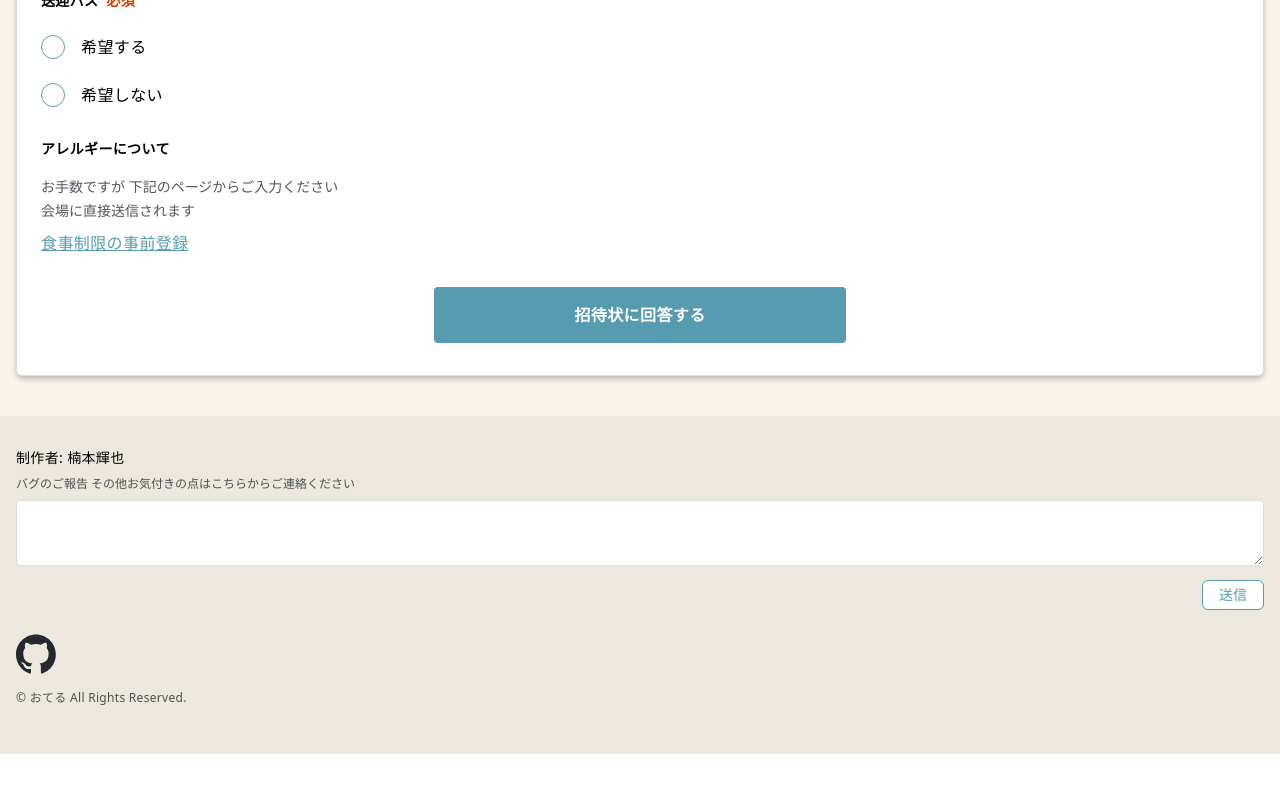
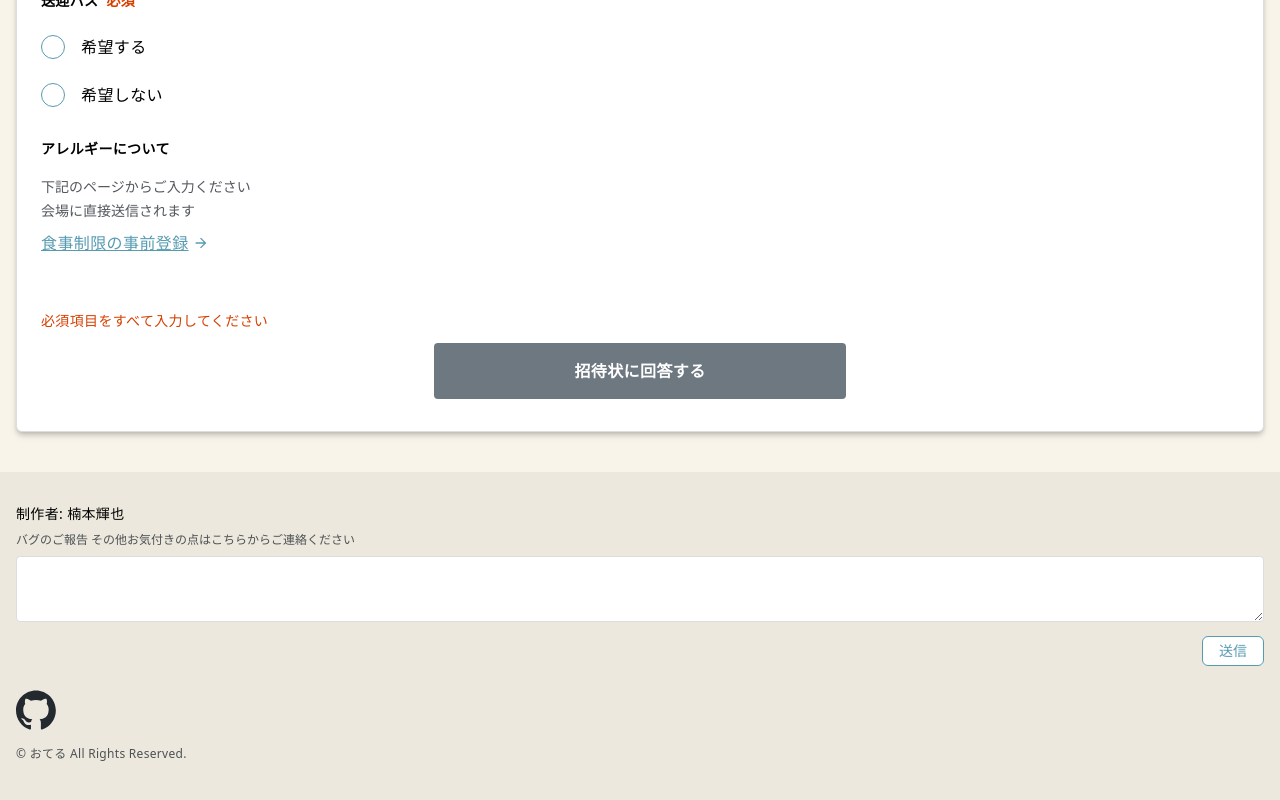
Before and after one commit to teru1116/sun-teru-invitation, a SvelteKit app: page / in a window 1280 px wide. Shown: the part 3100-3900 px from the top of the page. Before the commit the page ends 3854 px from the top, so only its background shows below. Built offline with nearby package versions, Linux system fonts and the light colour scheme.

Commit message:
必須項目ぜんぶ入力するまでdisabled

```diff
--- a/src/components/answer-form.svelte
+++ b/src/components/answer-form.svelte
@@ -2,12 +2,23 @@
   import PostalCodeInput, { type PostalCodeInputChangeEvent } from "./postal-code-input.svelte";
   import PrefectureSelect from "./prefecture-select.svelte";
   import RadioButtonGroup from "./radio-button-group.svelte";
+  import ArrowForwardSvg from "./icons/arrow-forward-svg.svelte";
 
+  let willAttend: boolean | null = null
+  let phoneNumber = ''
+  let email = ''
+  let birthday = ''
   let postalCode = ''
   let prefecture = ''
   let address = ''
+  let willUseShuttleBus: boolean | null = null
+
+  function onWillAttendChange(event: CustomEvent<boolean>) {
+    willAttend = event.detail
+  }
 
   function onPostalCodeChange(event: CustomEvent<PostalCodeInputChangeEvent>) {
+    postalCode = event.detail.postalCode
     prefecture = event.detail.prefecture
     address = event.detail.city
   }
@@ -15,29 +26,37 @@
   function onPrefectureSelect(event: CustomEvent<string>) {
     prefecture = event.detail
   }
+
+  function onWillUseShuttleBus(event: CustomEvent<boolean>) {
+    willUseShuttleBus = event.detail
+  }
+
+  $: disabled = willAttend === null || !phoneNumber || !email || !birthday || !postalCode || !prefecture || !address || willUseShuttleBus === null
 </script>
+
 <form>
   <fieldset class="required">
     <legend>ご出欠</legend>
     <RadioButtonGroup
       name="ご出欠"
       options={['ご出席', 'ご欠席'].map(value => ({ label: value, value }))}
+      on:change={onWillAttendChange}
     />
   </fieldset>
 
   <fieldset class="required">
     <legend>電話番号</legend>
-    <input type="tel" name="電話番号" placeholder="09012345678" required>
+    <input type="tel" name="電話番号" placeholder="09012345678" required bind:value={phoneNumber}>
   </fieldset>
 
   <fieldset class="required">
     <legend>メールアドレス</legend>
-    <input type="email" name="email" placeholder="example@gmail.com" autocomplete="email" required>
+    <input type="email" name="email" placeholder="example@gmail.com" autocomplete="email" required bind:value={email}>
   </fieldset>
 
   <fieldset class="required">
     <legend>誕生日</legend>
-    <input type="email" name="email" placeholder="11月16日" autocomplete="email" required>
+    <input type="email" name="email" placeholder="11月16日" autocomplete="email" required bind:value={birthday}>
   </fieldset>
 
   <fieldset class="required">
@@ -62,6 +81,7 @@
     <RadioButtonGroup
       name="送迎バス"
       options={['希望する', '希望しない'].map(value => ({ label: value, value }))}
+      on:change={onWillUseShuttleBus}
     />
   </fieldset>
 
@@ -69,18 +89,23 @@
     <legend>アレルギーについて</legend>
     <div class="mt-4">
       <small class="text-sm leading-6 text-textGray block mb-2">
-        お手数ですが 下記のページからご入力ください<br>
+        下記のページからご入力ください<br>
         会場に直接送信されます
       </small>
-      <a href="https://www.tg-wn.com/guest/allergy-entry/SSY0000564090-$2y$10$kCMQzEbbtzcVNiwxvOc5deaKlgRqkvz0QRpxud6Uj6U6gMHO1o3i" target="_blank" class="underline text-primary tracking-wide">
-        食事制限の事前登録
+      <a href="https://www.tg-wn.com/guest/allergy-entry/SSY0000564090-$2y$10$kCMQzEbbtzcVNiwxvOc5deaKlgRqkvz0QRpxud6Uj6U6gMHO1o3i" target="_blank" class="underline text-primary fill-primary tracking-wide flex items-center gap-x-1">
+        <span>食事制限の事前登録</span>
+        <ArrowForwardSvg size={16} />
       </a>
     </div>
   </fieldset>
 
-  <div class="">
+  <div class="relative pt-6">
+    {#if disabled}
+      <p class="absolute text-errorRed text-sm">必須項目をすべて入力してください</p>
+    {/if}
     <button
       type="submit"
+      disabled={disabled}
       class="w-full sm:w-[412px] sm:mx-auto sm:block mt-8 bg-primary disabled:bg-[#6e7881] hover:opacity-80 text-white py-4 px-6 rounded font-bold tracking-wide"
     >
       招待状に回答する
--- a/src/components/postal-code-input.svelte
+++ b/src/components/postal-code-input.svelte
@@ -1,5 +1,6 @@
 <script context="module" lang="ts">
   export type PostalCodeInputChangeEvent = {
+    postalCode: string
     prefecture: string
     city: string
   }
@@ -35,6 +36,7 @@
     const data = await response.json()
 
     dispatch('change', {
+      postalCode,
       prefecture: data[0].pref,
       city: `${data[0].city}${data[0].town}`
     })
```
